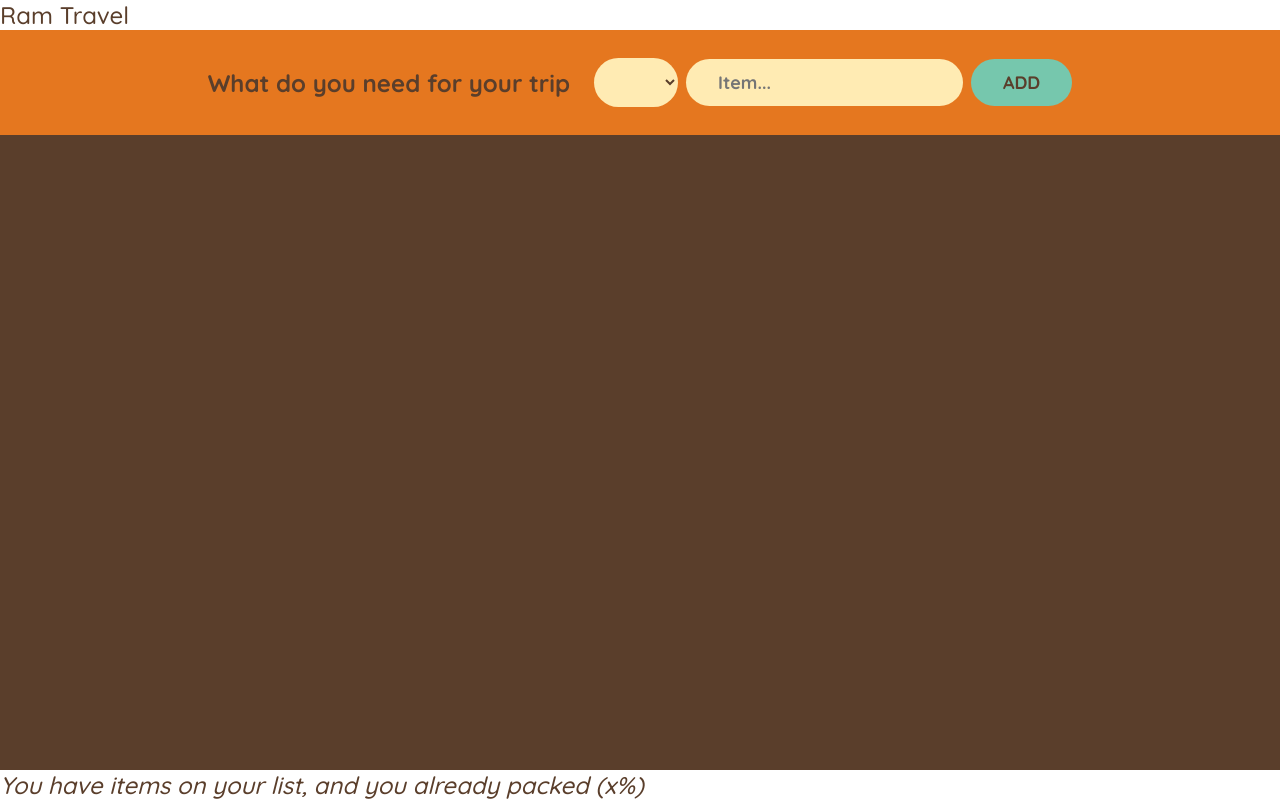
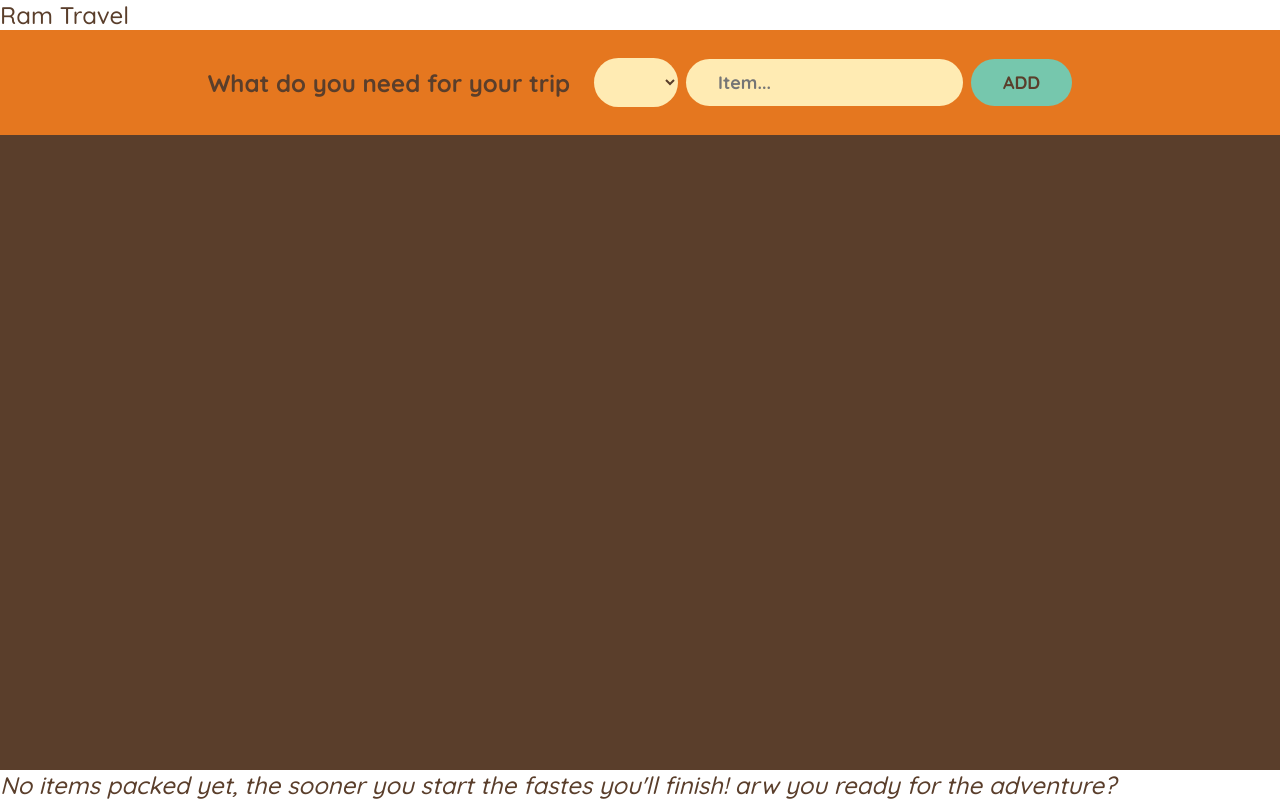
Before and after one commit to Federico-I/RamTravel, a React (Create React App) app: page / in a window 1280 px wide. Built offline with nearby package versions, Linux system fonts and the light colour scheme.

Commit message:
status-percentage-optionalRendering

```diff
--- a/src/App.js
+++ b/src/App.js
@@ -97,12 +97,21 @@ function Item({ item, deleteItem, checkedItem }) {
 };
 
 function Stats({ itemsAmount }) {
+  if (!itemsAmount.lenght) {
+    return (
+      <p className="footer">
+        <em>No items packed yet, the sooner you start the fastes you'll finish! arw you ready for the adventure?</em>
+      </p>
+    )
+  }
+
   const itemAmount = itemsAmount.lenght;
   const itemsPacked = itemsAmount.filter((item) => item.packed).lenght;
+  const percentagepacked = Math.round(itemsPacked / itemsAmount * 100);
 
   return(
     <footer>
-      <em>You have {itemAmount} items on your list, and you already packed {itemsPacked} (x%)</em>
+      <em>{percentagepacked === 100 ? "You got everything! Ready to go" : ` You have ${itemAmount} items on your list, and you already packed ${itemsPacked} (${percentagepacked} %) `} </em>
     </footer>
   )
 };
```
